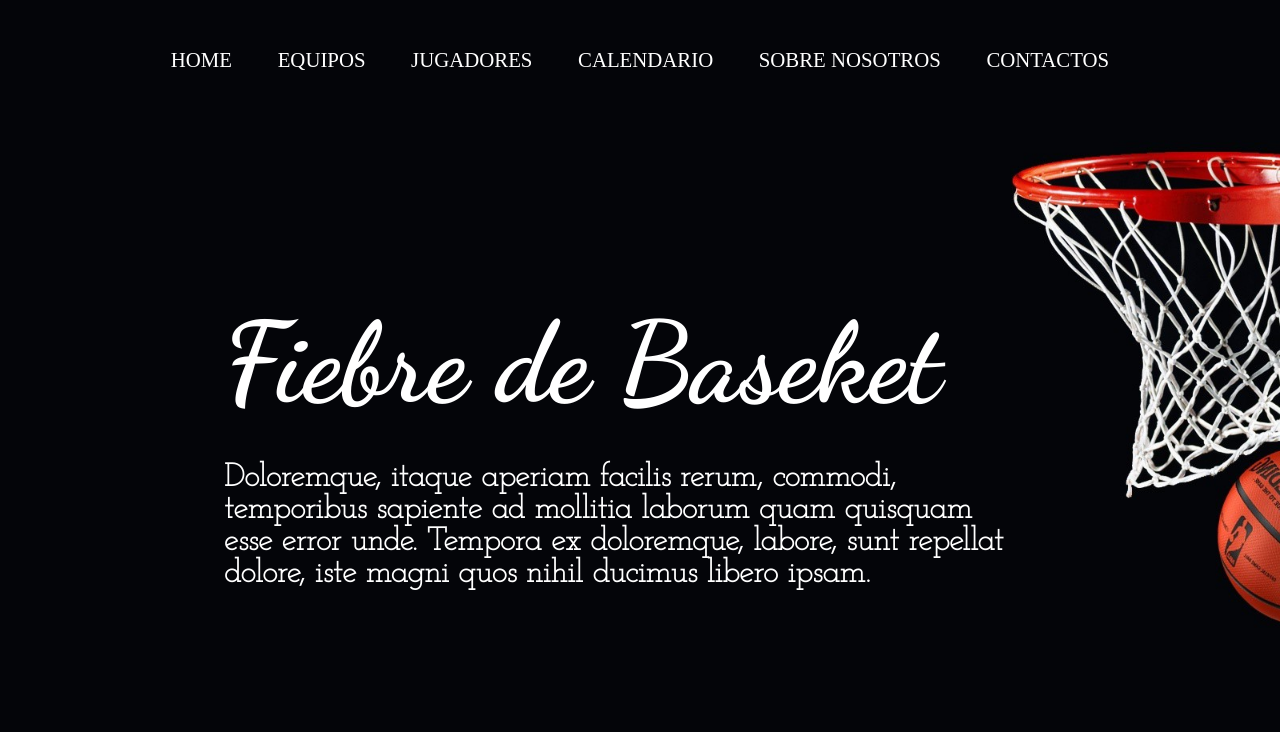
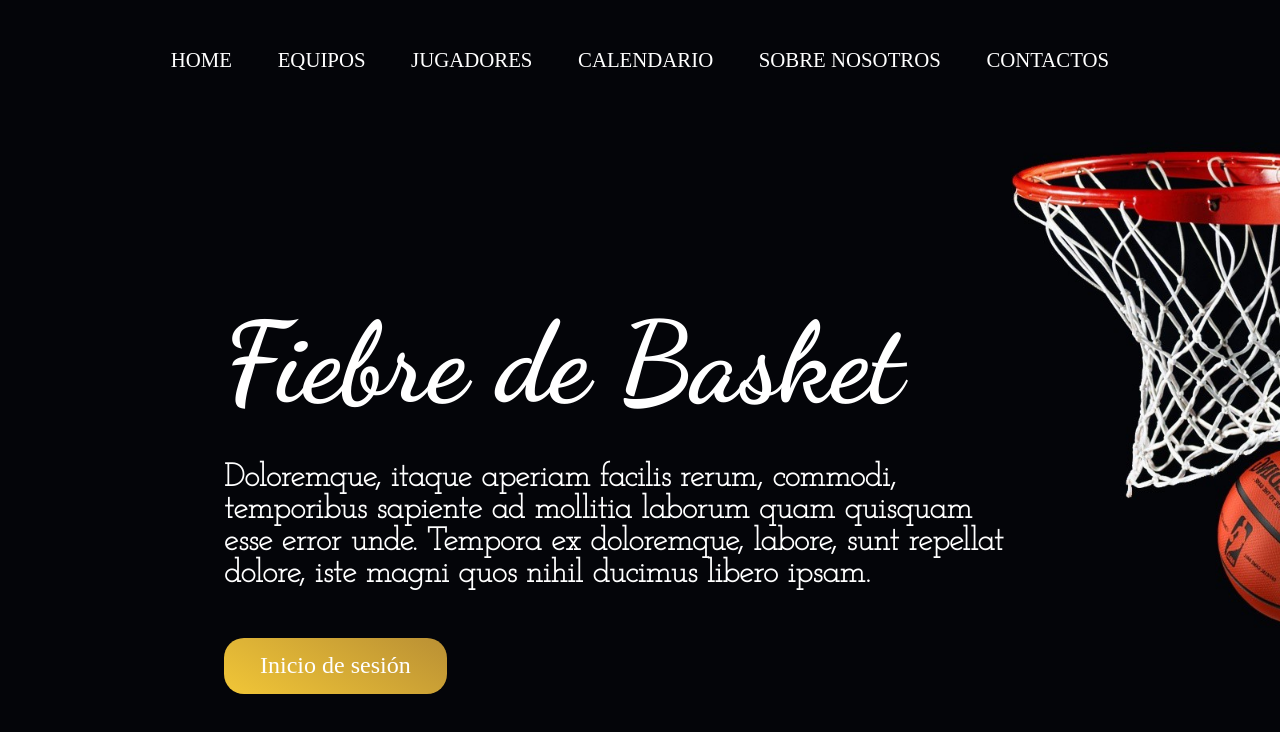
Before and after one commit to Alarox000/Proyecto-NBA-versi-n-2, a plain HTML site: page index.html in a window 1280 px wide. Drawn offline with Linux system fonts and the light colour scheme.

Commit message:
Finalización del encabezado de la página index

```diff
--- a/css/styles.css
+++ b/css/styles.css
@@ -1,4 +1,5 @@
 /*Header*/
+/*--------------------------------------------------*/
 *{
     margin: 0;
     padding: 0;
@@ -58,3 +59,41 @@ nav{
     color: white;
     font-family: 'Josefin Slab', serif;
 }
+/*Boton Header*/
+.botIni{
+    padding-top: 3em;
+    padding-left: 14em;
+}
+.botIni button {
+    border: none;
+    color: #fff;
+    background-image: linear-gradient(30deg, #f1c637, #ba9034);
+    border-radius: 20px;
+    background-size: 100% auto;
+    font-family: inherit;
+    font-size: 1.5em;
+    padding: 0.6em 1.5em;
+   }
+
+.botIni button:hover {
+    background-image: linear-gradient(30deg, #e79538, #e8952f);
+    -webkit-animation: pulse 2s infinite;
+    animation: pulse512 1.5s infinite;
+}
+
+/*!keyframes explicado:*/
+
+
+@keyframes pulse512 {
+    0% {
+     box-shadow: 0 0 0 0 #acacac;
+    }
+
+    70% {
+     box-shadow: 0 0 0 10px rgba(235, 230, 230, 0.79);
+    }
+
+    100% {
+     box-shadow: 0 0 0 0 rgb(255, 255, 255);
+    }
+   }
--- a/index.html
+++ b/index.html
@@ -20,8 +20,11 @@
           <a href="/html/AboutUs.html">SOBRE NOSOTROS</a>
           <a href="/html/contactanos.html">CONTACTOS</a>
         </nav>
-        <h1>Fiebre de Baseket</h1>
+        <h1>Fiebre de Basket</h1>
         <h2>Doloremque, itaque aperiam facilis rerum, commodi, temporibus sapiente ad mollitia laborum quam quisquam esse error unde. Tempora ex doloremque, labore, sunt repellat dolore, iste magni quos nihil ducimus libero ipsam.</h2>
+        <div class="botIni">
+          <button>Inicio de sesión</button>
+        </div>
       </div>
     </header>
   </body>
```
